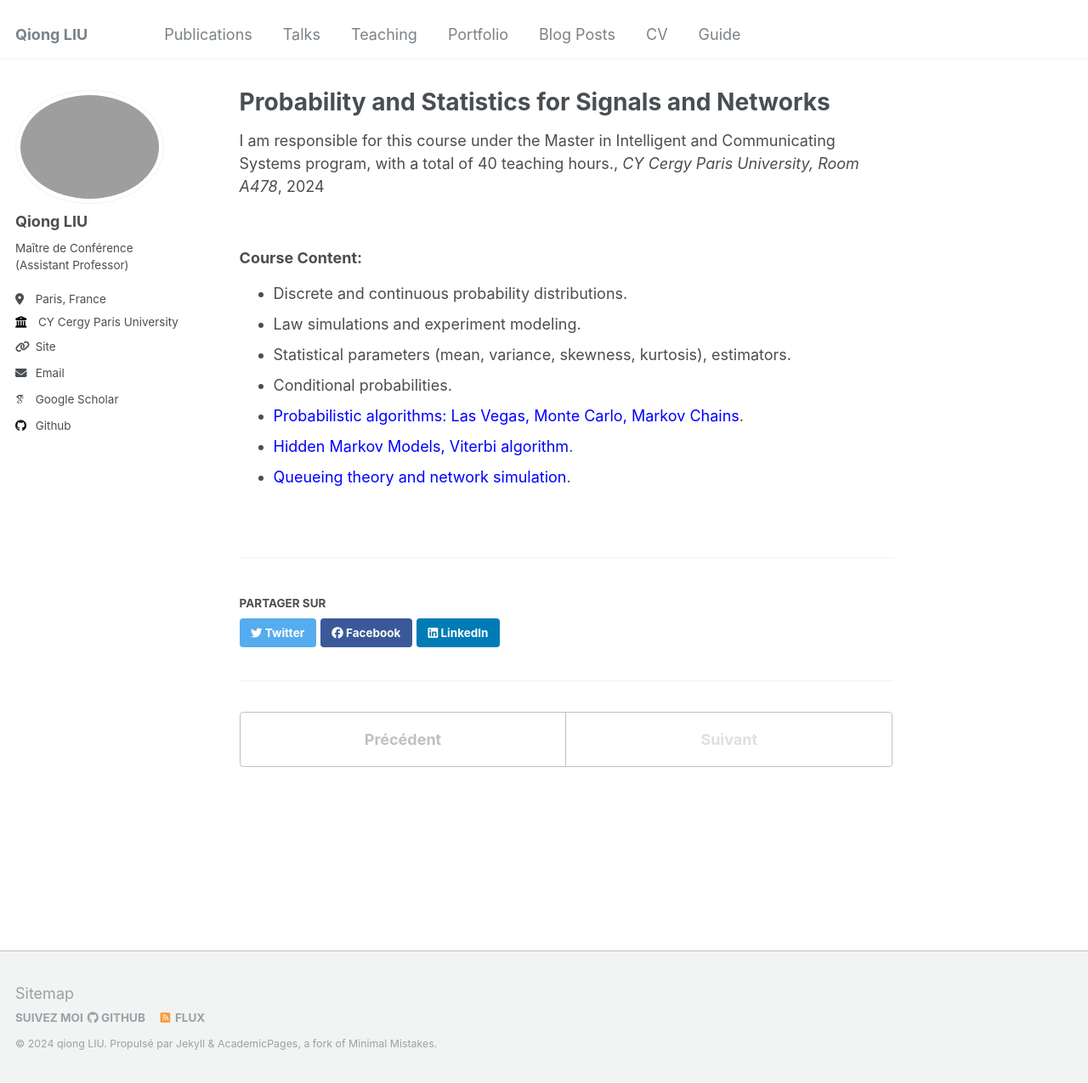
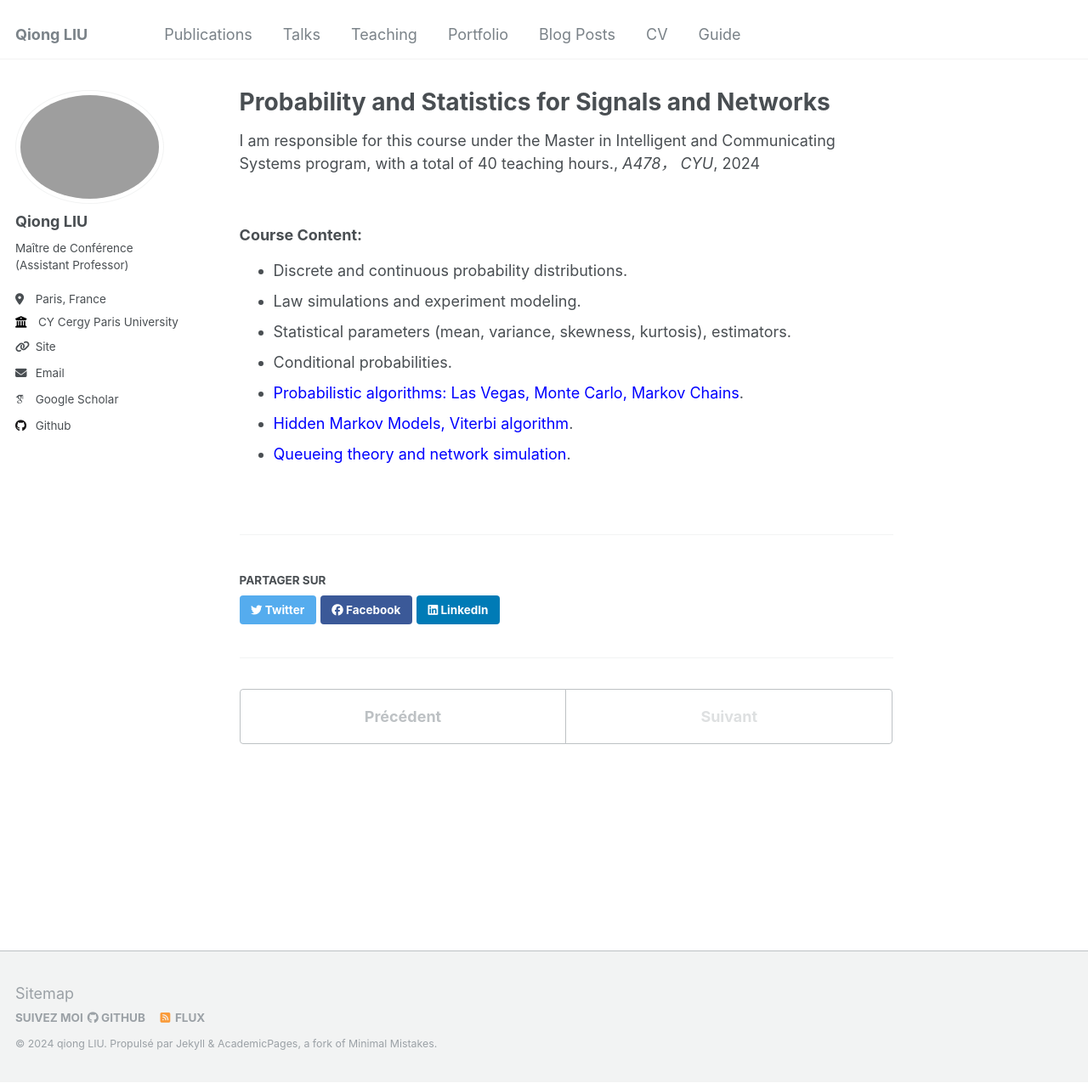
Before and after one commit to evesiphus/evesiphus.github.io, a Jekyll site: the page built from _teaching/2024-fall-teach-pssr.md, in a window 1280 px wide and 1275 px high. Shown: the whole window at 85% size. Built offline with Jekyll 4.4.1, drawn with Linux system fonts in a browser that asks for light colours; some web fonts are replaced.

Commit message:
Update 2024-fall-teach-pssr.md

```diff
--- a/_teaching/2024-fall-teach-pssr.md
+++ b/_teaching/2024-fall-teach-pssr.md
@@ -3,10 +3,9 @@ title: "Probability and Statistics for Signals and Networks"
 collection: teaching
 type: "I am responsible for this course under the Master in Intelligent and Communicating Systems program, with a total of 40 teaching hours."
 permalink: /teaching/probability-statistics-signals-networks
-venue: "CY Cergy Paris University, Room A478"
+venue: "A478， CYU"
 date: 2024-09-01
 academic_year: "(2024-2025)"
-location: "A498, CYU"
 program: Master
 ---
 
```
